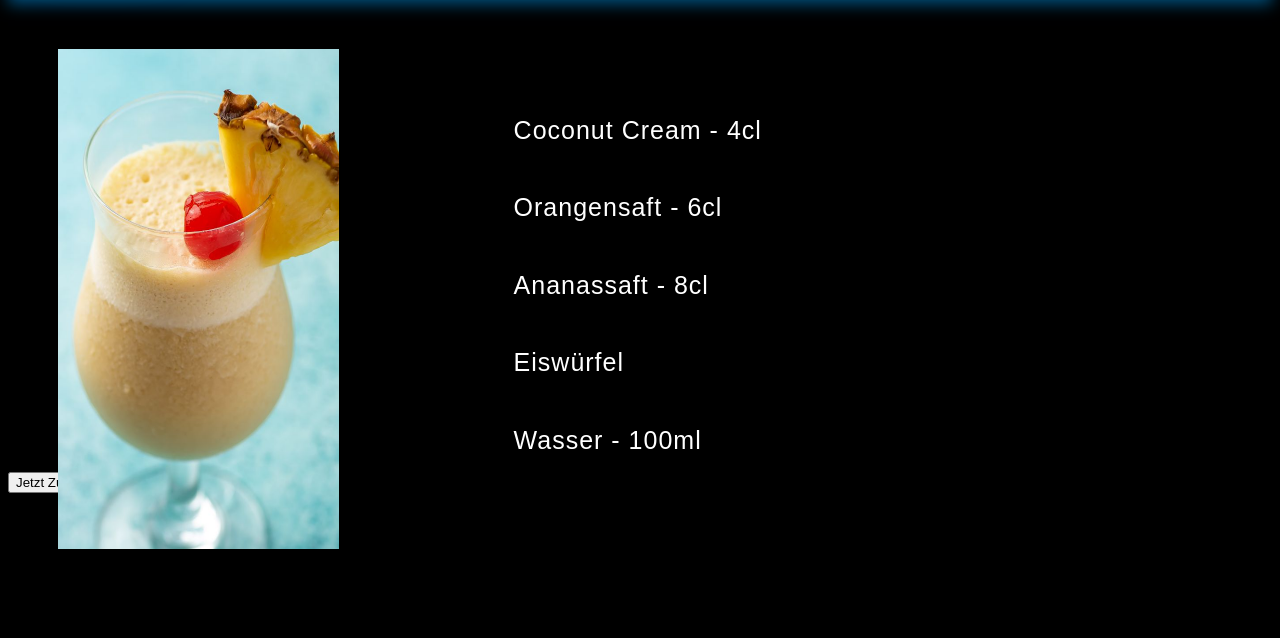
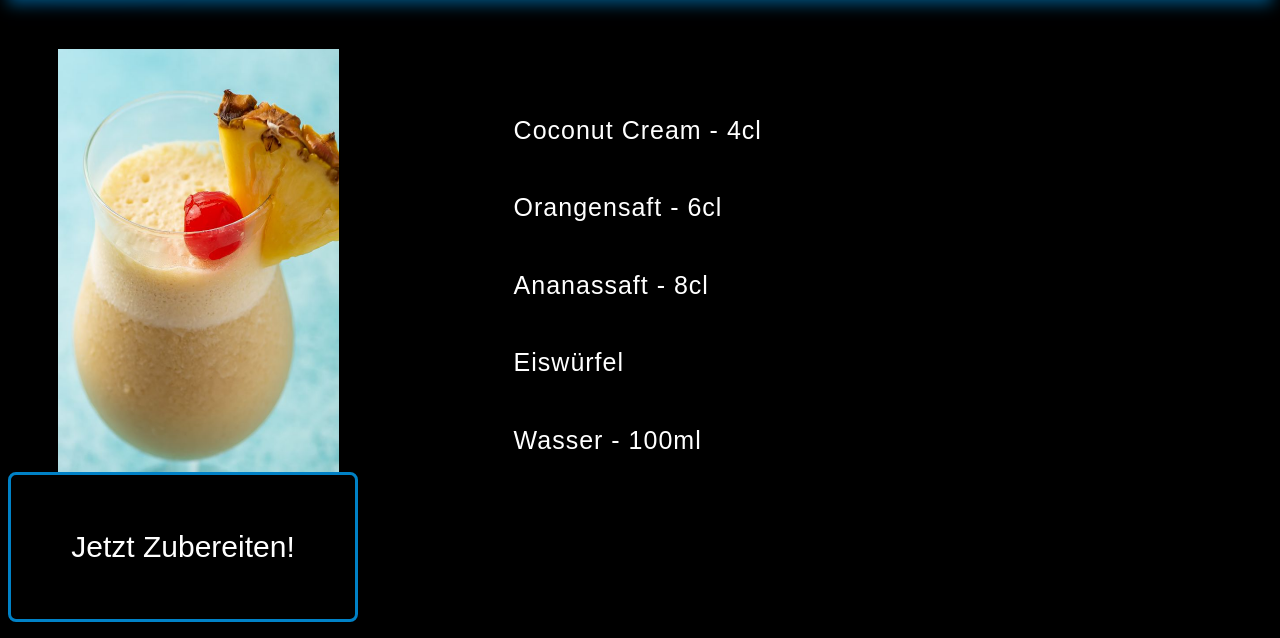
Before and after one commit to freshgamingYT/test, a Flask app: page /cocktail/1 in a window 1280 px wide. Shown: the part 162-800 px from the top of the page. Run offline with Flask 3, Linux system fonts and the light colour scheme.

Commit message:
Update styles.css

```diff
--- a/code/html/static/styles.css
+++ b/code/html/static/styles.css
@@ -119,3 +119,28 @@ body {
     display: inline-block;
     position: fixed;
 }
+
+.mixbutton {
+    font-size: 30px;
+    padding: 50px, 150px;
+    position: fixed;
+    width: 350px;
+    height: 150px;
+    border: 3px solid #0081C6;
+    background-color: black;
+    border-radius: 8px;
+    transition: all 0.3s ease;
+    cursor: pointer;
+    color: white;
+    font-family: sans-serif;
+    text-align: center;
+    display: flex;
+    align-items: center;
+    justify-content: center;
+}
+
+.mixbutton:hover {
+    transform: scale(1.05);
+    box-shadow: 0 0 40px  #005380;
+    text-shadow: 0 0 10px  #005380;
+}
```
